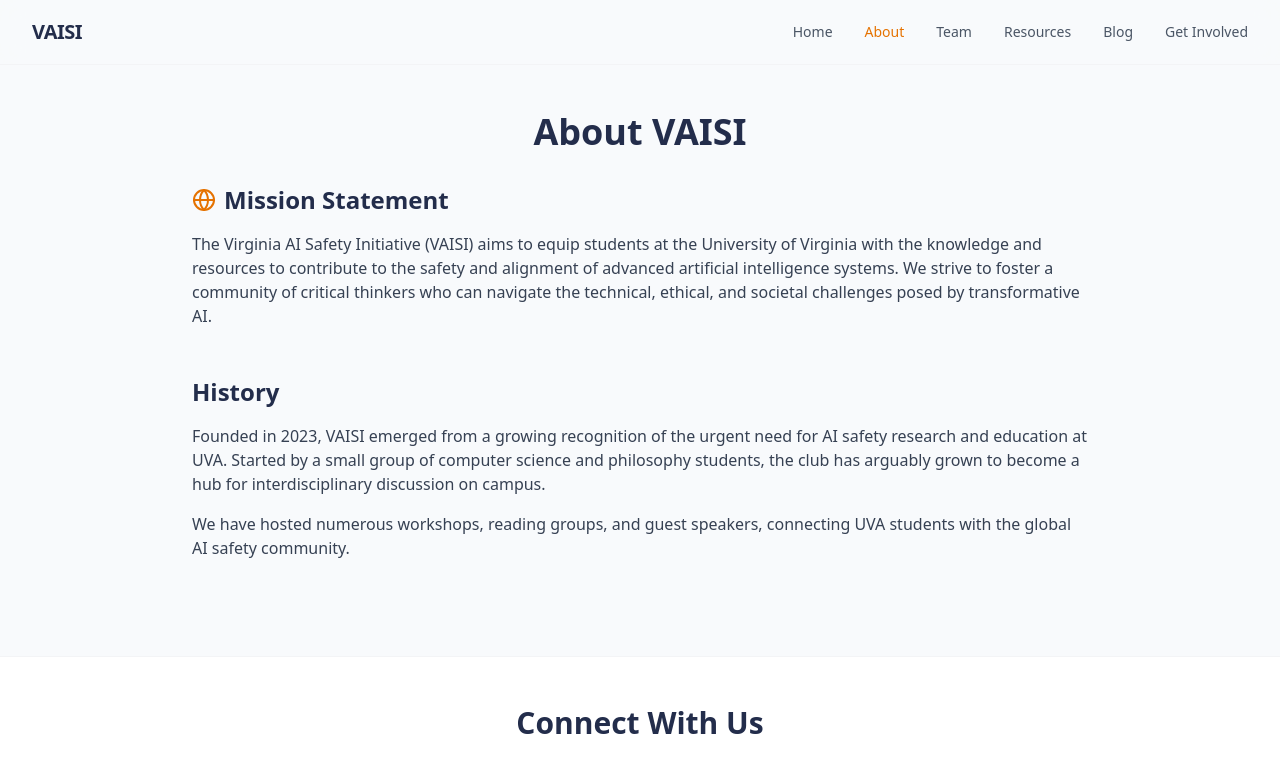
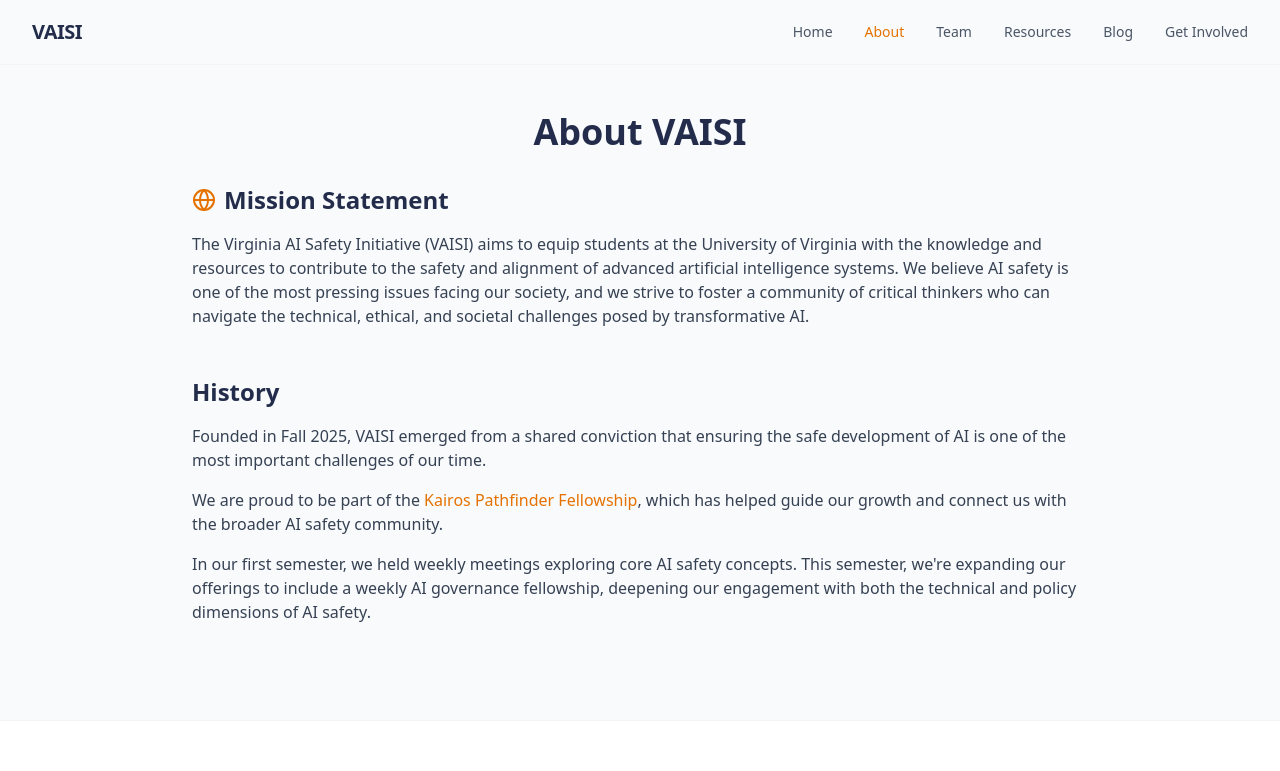
Before and after one commit to Virginia-AI-Security-Initiative/VAISI_Website, a Next.js app: page /about in a window 1280 px wide. Shown: the top 771 px of the page. Built offline with nearby package versions, Linux system fonts and the light colour scheme; a web font is replaced by a local one.

Commit message:
Updated mission statement and history

```diff
--- a/app/about/page.tsx
+++ b/app/about/page.tsx
@@ -15,17 +15,20 @@ export default function AboutPage() {
                             <Globe className="text-secondary" /> Mission Statement
                         </h2>
                         <p>
-                            The Virginia AI Safety Initiative (VAISI) aims to equip students at the University of Virginia with the knowledge and resources to contribute to the safety and alignment of advanced artificial intelligence systems. We strive to foster a community of critical thinkers who can navigate the technical, ethical, and societal challenges posed by transformative AI.
+                            The Virginia AI Safety Initiative (VAISI) aims to equip students at the University of Virginia with the knowledge and resources to contribute to the safety and alignment of advanced artificial intelligence systems. We believe AI safety is one of the most pressing issues facing our society, and we strive to foster a community of critical thinkers who can navigate the technical, ethical, and societal challenges posed by transformative AI.
                         </p>
                     </div>
 
                     <div className="mb-12">
                         <h2 className="text-2xl font-bold text-primary mb-4">History</h2>
                         <p className="mb-4">
-                            Founded in 2023, VAISI emerged from a growing recognition of the urgent need for AI safety research and education at UVA. Started by a small group of computer science and philosophy students, the club has arguably grown to become a hub for interdisciplinary discussion on campus.
+                            Founded in Fall 2025, VAISI emerged from a shared conviction that ensuring the safe development of AI is one of the most important challenges of our time.
+                        </p>
+                        <p className="mb-4">
+                            We are proud to be part of the <a href="https://pathfinder.kairos-project.org/" target="_blank" rel="noopener noreferrer" className="text-secondary hover:underline font-medium">Kairos Pathfinder Fellowship</a>, which has helped guide our growth and connect us with the broader AI safety community.
                         </p>
                         <p>
-                            We have hosted numerous workshops, reading groups, and guest speakers, connecting UVA students with the global AI safety community.
+                            In our first semester, we held weekly meetings exploring core AI safety concepts. This semester, we&apos;re expanding our offerings to include a weekly AI governance fellowship, deepening our engagement with both the technical and policy dimensions of AI safety.
                         </p>
                     </div>
                 </div>
```
